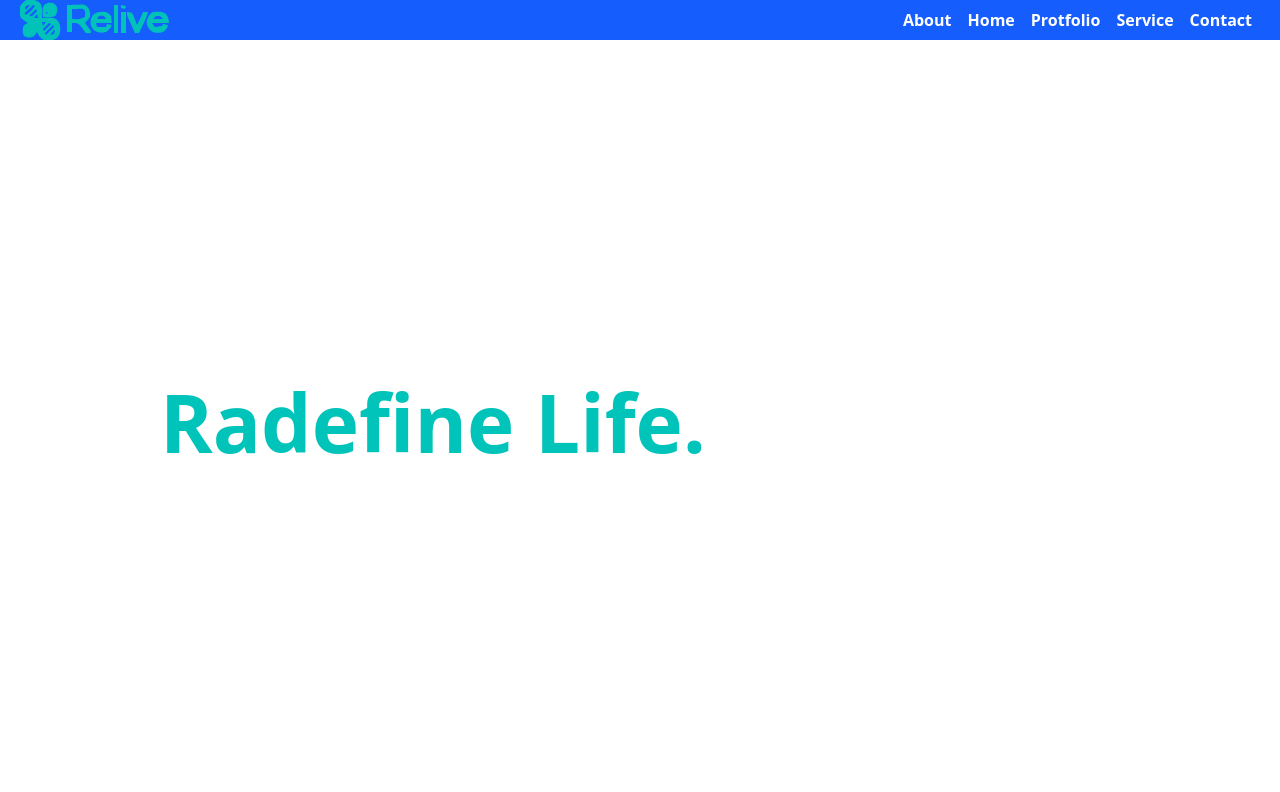
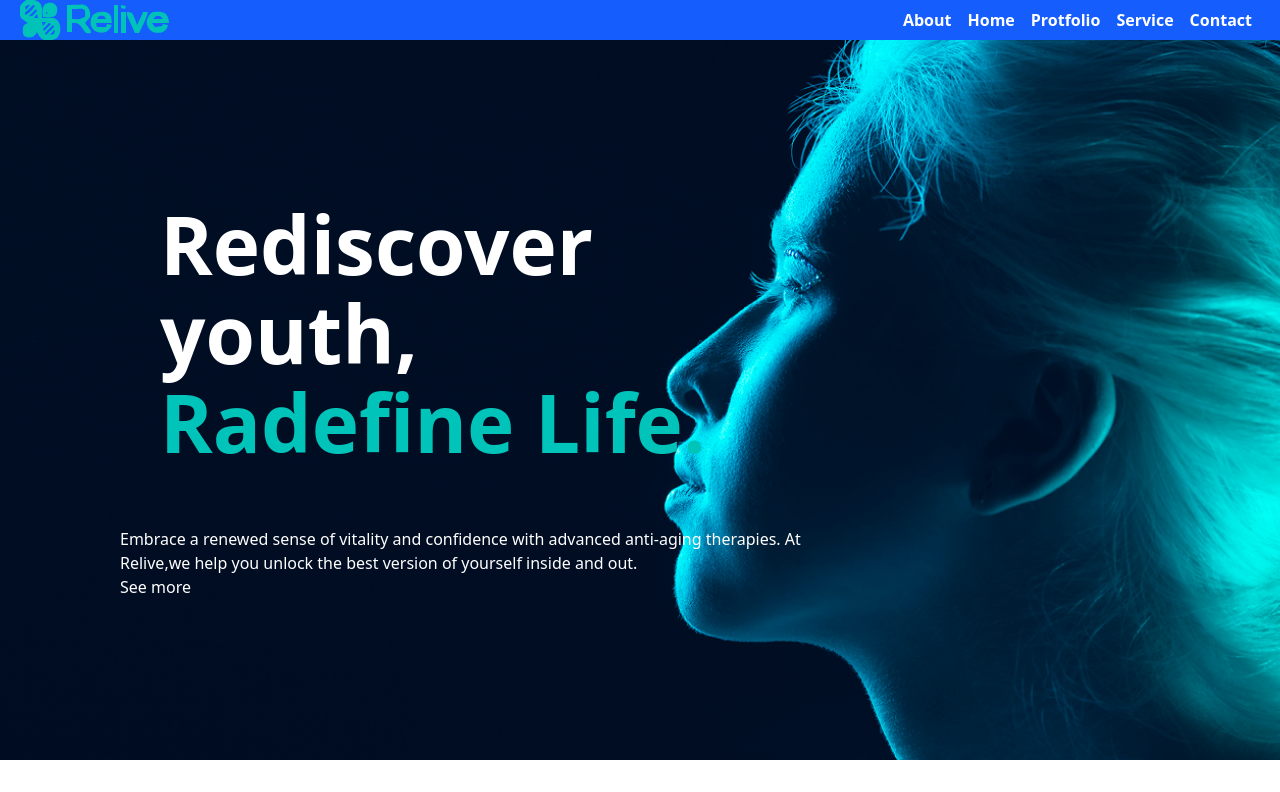
Before and after one commit to imranulislam-1595/Class-12-Tailwind-Relive-project, a plain HTML site: page index.html in a window 1280 px wide. Shown: the top 792 px of the page. Drawn offline with nearby package versions, Linux system fonts and the light colour scheme; the site is published under a folder, as on GitHub Pages, so addresses that start at the root find nothing.

Commit message:
Add files via upload

```diff
--- a/index.html
+++ b/index.html
@@ -27,7 +27,7 @@
 
     <!-- banner/ hero section -->
 
-    <section class="min-h-[90vh] p-4 md:p-30 bg-[url(/images/banner.png)] bg-top bg-cover bg-no- repeat"
+    <section class="min-h-[90vh] p-4 md:p-30 bg-[url(./images/banner.png)] bg-top bg-cover bg-no- repeat"
     >
       <div class="md:w-2/3 text-white">
         <h2 class="md:p-10 text-4xl md:text-[80px] font-semibold">
```
